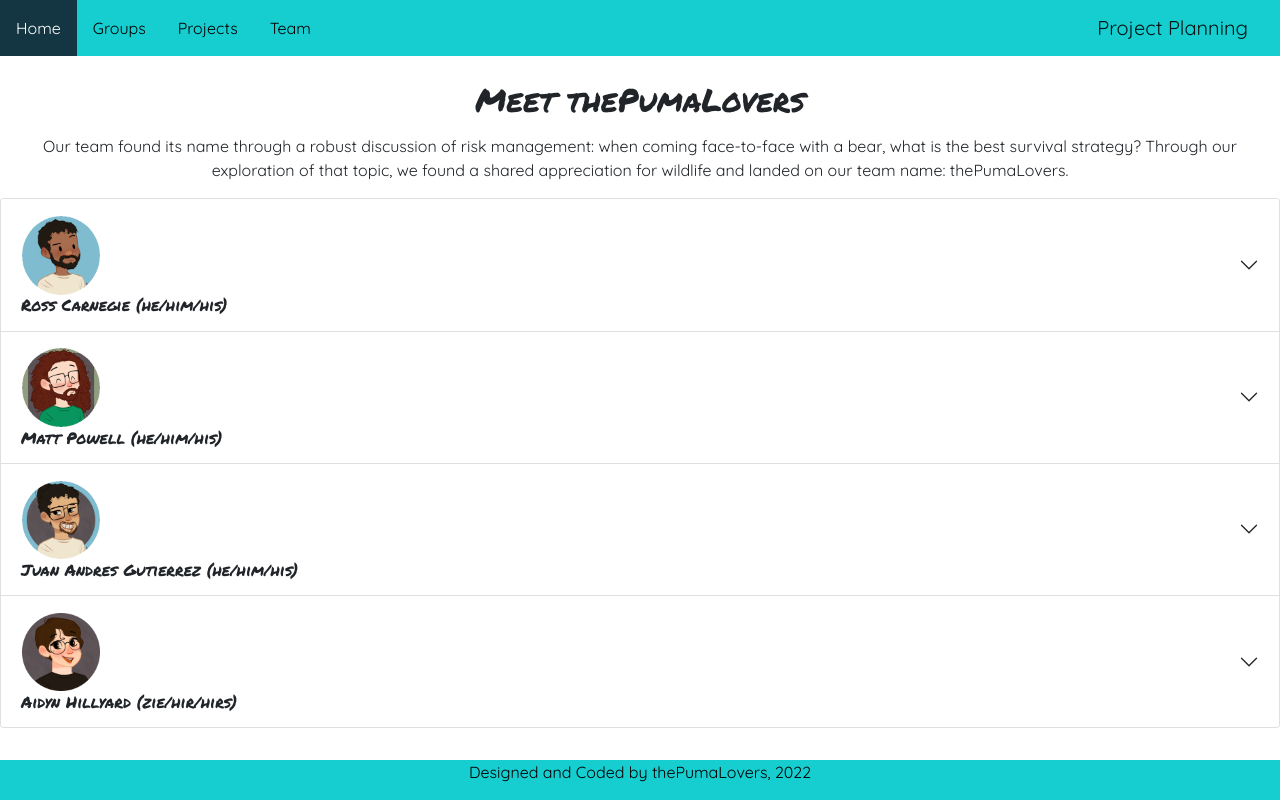
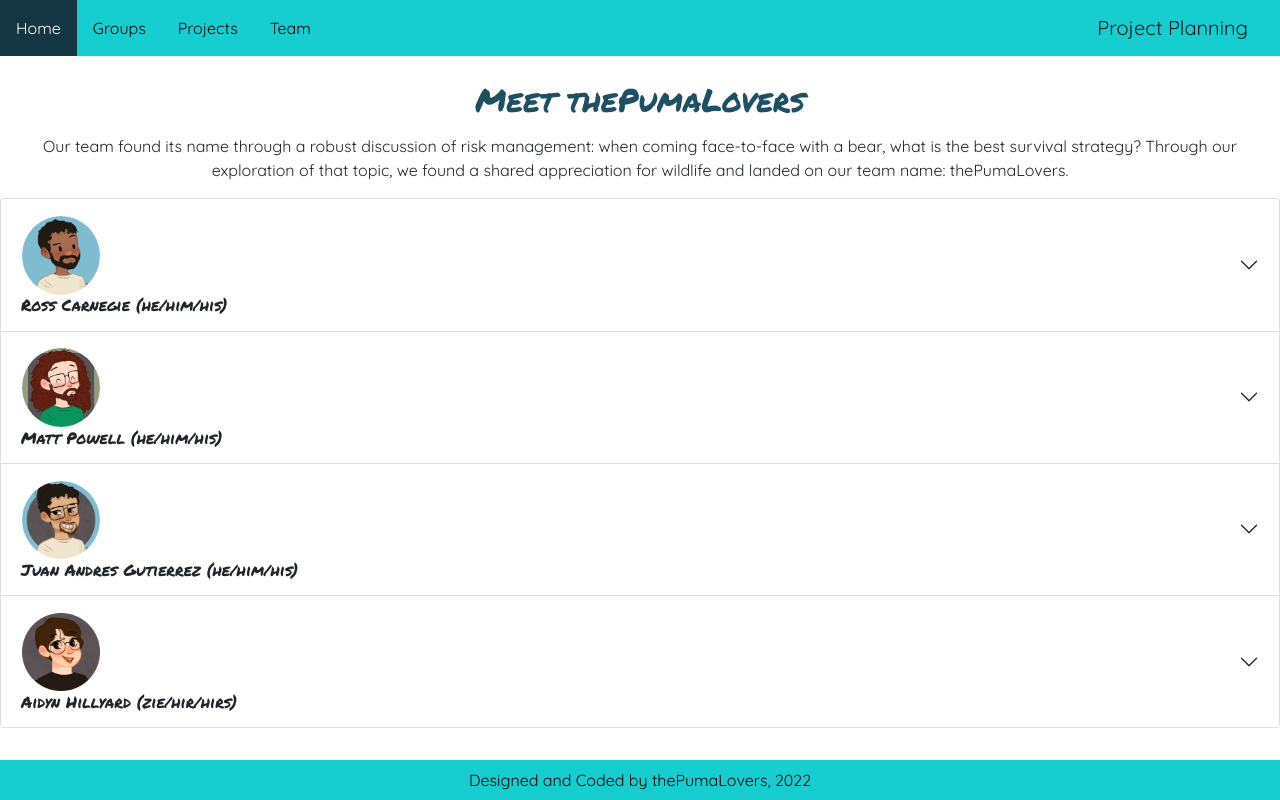
Before and after one commit to thePumaLovers/project-planning-client, a React (Create React App) app: page /team in a window 1280 px wide. Built offline with nearby package versions, Linux system fonts and the light colour scheme.

Commit message:
fixed footer height and changed h1 and h2 to eagle-green color

```diff
--- a/src/App.css
+++ b/src/App.css
@@ -25,10 +25,12 @@ body {
 
 h1 {
   font-family: "Permanent Marker";
+  color: var(--eagle-green)
 }
 
 h2 {
   font-family: "Permanent Marker";
+  color: var(--eagle-green)
 }
 
 @media (min-width: 1px) {
--- a/src/Components/Footer/Footer.css
+++ b/src/Components/Footer/Footer.css
@@ -1,9 +1,8 @@
 .footer {
     background-color: var(--dark-turquoise);
-
-    /* padding: 1.3vh; */
 }
 
 .footer p {
     color: var(--black);
+    padding: 1vh;
 }
```
